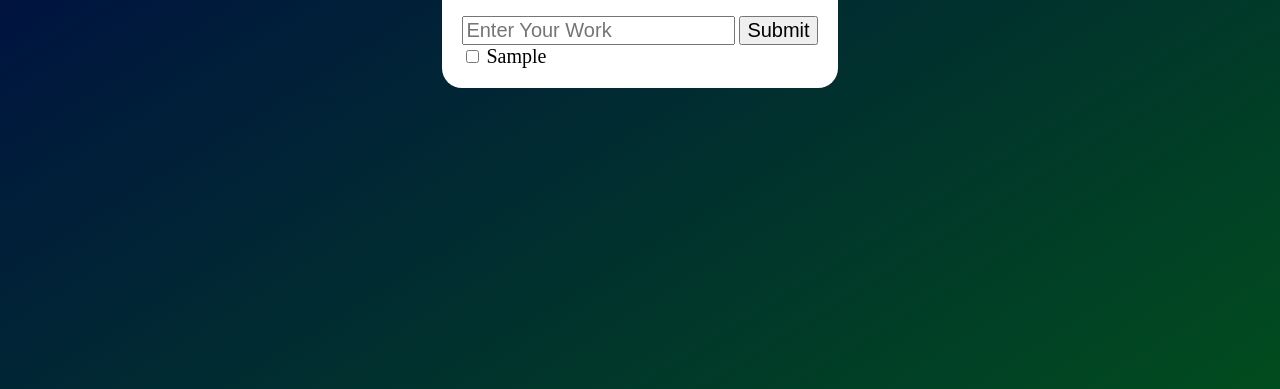
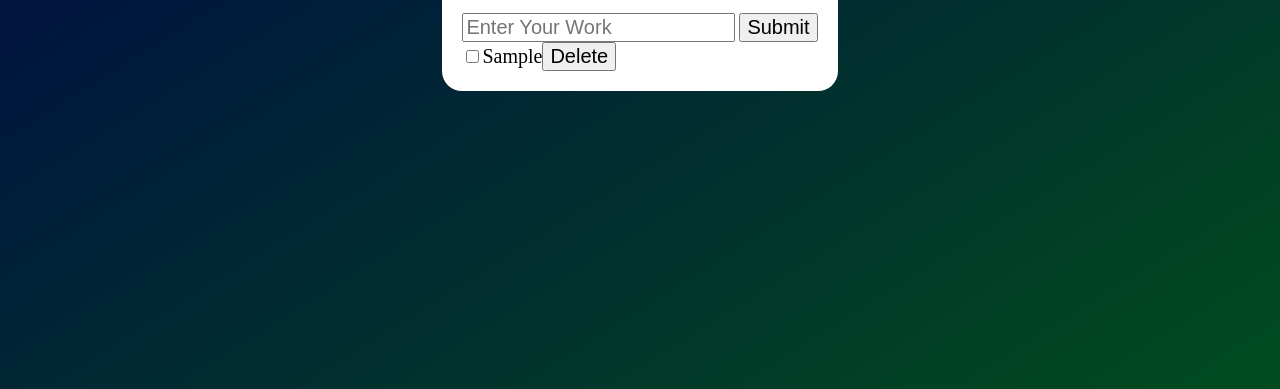
Before and after one commit to parthpillai2302/Minor_Proj_ToDo_App, a plain HTML site: page index.html in a window 1280 px wide. Both pictures are taken after typing "Sample" into the empty fields and a click on the button "Submit". Shown: the part 411-800 px from the top of the page. Drawn offline with Linux system fonts and the light colour scheme.

Commit message:
Did some changes to practice events and manipulations

```diff
--- a/script.js
+++ b/script.js
@@ -7,13 +7,28 @@ function click(){
     // console.log(inp.value.length)
     if (inp.value != inp.value.length * " "){
         if (inp.value != ""){
-            newTask = document.createElement('div');
-            newTask.classList.add("elements")
+            newTask = document.createElement('div');            // Created a New div Element to add checkbox, its label and delete button
+            newTask.classList.add("wholeTasks")
             c+=1;
             nameID = newId+c;
-            newTask.innerHTML = `
-            <div class = "options"><input type='checkbox' id ='${nameID}' > <label for='${nameID}'> ${inp.value}</label></div>`
+            tasks = document.createElement('span');             // checkbox and label will be inside span element
+            inpCheck = document.createElement("input");
+            inpCheck.type = "checkbox";
+            inpCheck.id = nameID;
+            taskName = document.createElement('label');
+            taskName.innerHTML=inp.value;
+            taskName.htmlFor = nameID;
+            bt2 = document.createElement("button");
+            bt2.innerHTML = "Delete";
+            bt2.classList.add("delTask");
 
+
+
+            tasks.appendChild(inpCheck);
+            tasks.appendChild(taskName);
+            newTask.appendChild(tasks);
+            newTask.appendChild(bt2)
+            bt2.id = `del${c}`;
             bx2.appendChild(newTask);
             document.createElement
             inp.value = null;
@@ -26,3 +41,9 @@ inp.addEventListener("keypress",(e)=>{
         click();
     }
 })
+bx2.addEventListener("click", (e)=>{
+    if (e.target.nodeName == "BUTTON"){
+        let listname = e.target.parentElement;
+        listname.remove();
+    }
+});
--- a/style.css
+++ b/style.css
@@ -13,7 +13,7 @@ body {
 input{
     font-size: 20px;
 }
-.options *, .checks,button{
+.wholeTasks *, .checks,button{
     font-size: 20px;
     cursor: pointer;
 }
```
Also changed, not shown: 1 other file.
